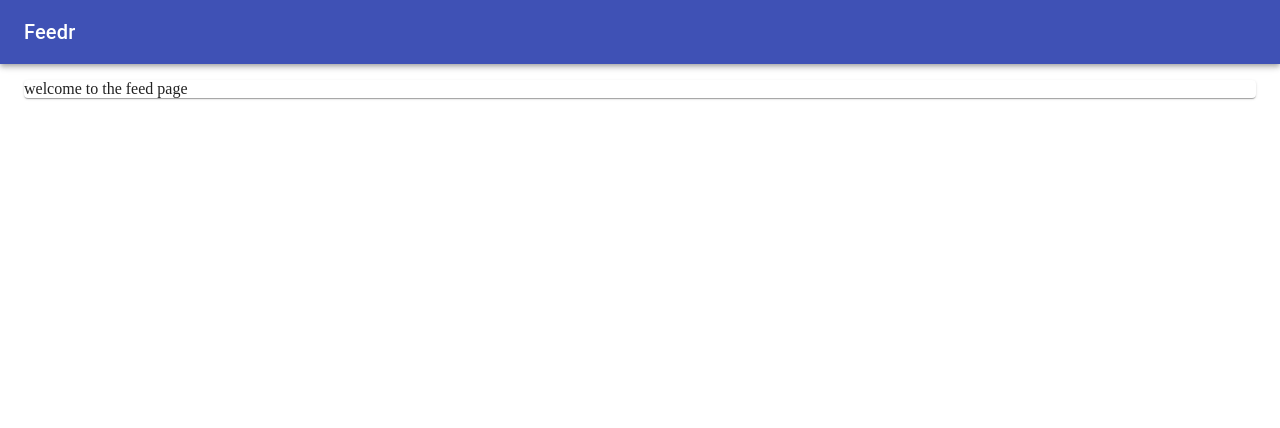
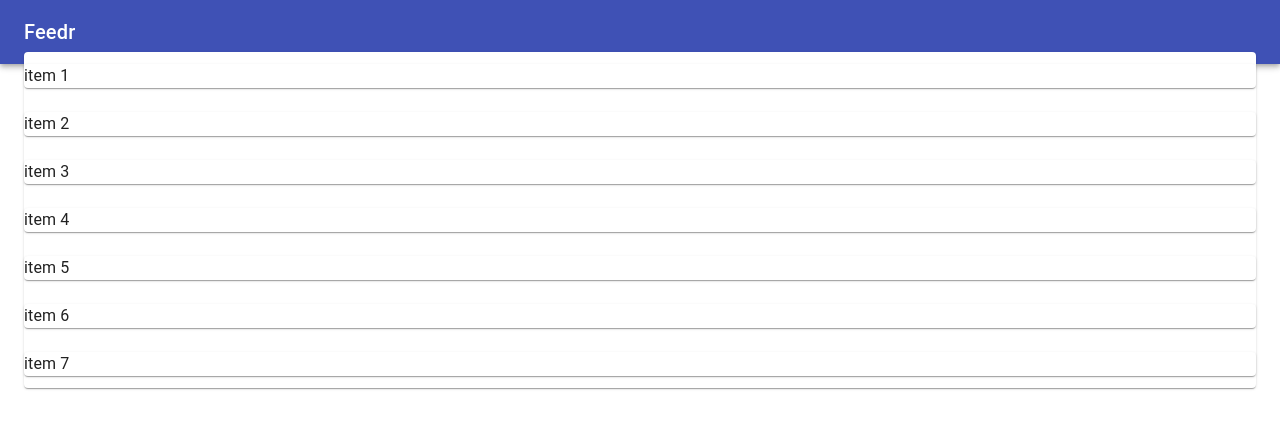
Before and after one commit to softeng-701-group-5/softeng-701-assignment-1, a React (Create React App) app in the folder client/: page / in a window 1280 px wide. Shown: the top 428 px of the page. Built offline with nearby package versions, Linux system fonts and the light colour scheme.

Commit message:
#40 maps mock feed data to grid items
Co-authored-by: Jordan Sim-Smith

```diff
--- a/client/src/pages/FeedPage.jsx
+++ b/client/src/pages/FeedPage.jsx
@@ -5,15 +5,13 @@ import {
   Toolbar,
   Container,
   Paper,
+  Grid,
   makeStyles,
 } from '@material-ui/core';
 
 const useStyles = makeStyles(theme => ({
   root: {
     flexGrow: 1,
-  },
-  menuButton: {
-    marginRight: theme.spacing(2),
   },
   title: {
     flexGrow: 1,
@@ -22,6 +20,17 @@ const useStyles = makeStyles(theme => ({
 
 export const FeedPage = () => {
   const classes = useStyles();
+
+  // TODO: fetch data from server
+  const items = [
+    'item 1',
+    'item 2',
+    'item 3',
+    'item 4',
+    'item 5',
+    'item 6',
+    'item 7',
+  ];
 
   return (
     <div className={classes.root}>
@@ -35,7 +44,15 @@ export const FeedPage = () => {
 
       <Container>
         <Paper>
-          <p>welcome to the feed page</p>
+          <Grid container direction="column" spacing={3}>
+            {items.map((item, i) => (
+              <Grid item key={i}>
+                <Paper>
+                  <Typography>{item}</Typography>
+                </Paper>
+              </Grid>
+            ))}
+          </Grid>
         </Paper>
       </Container>
     </div>
```
